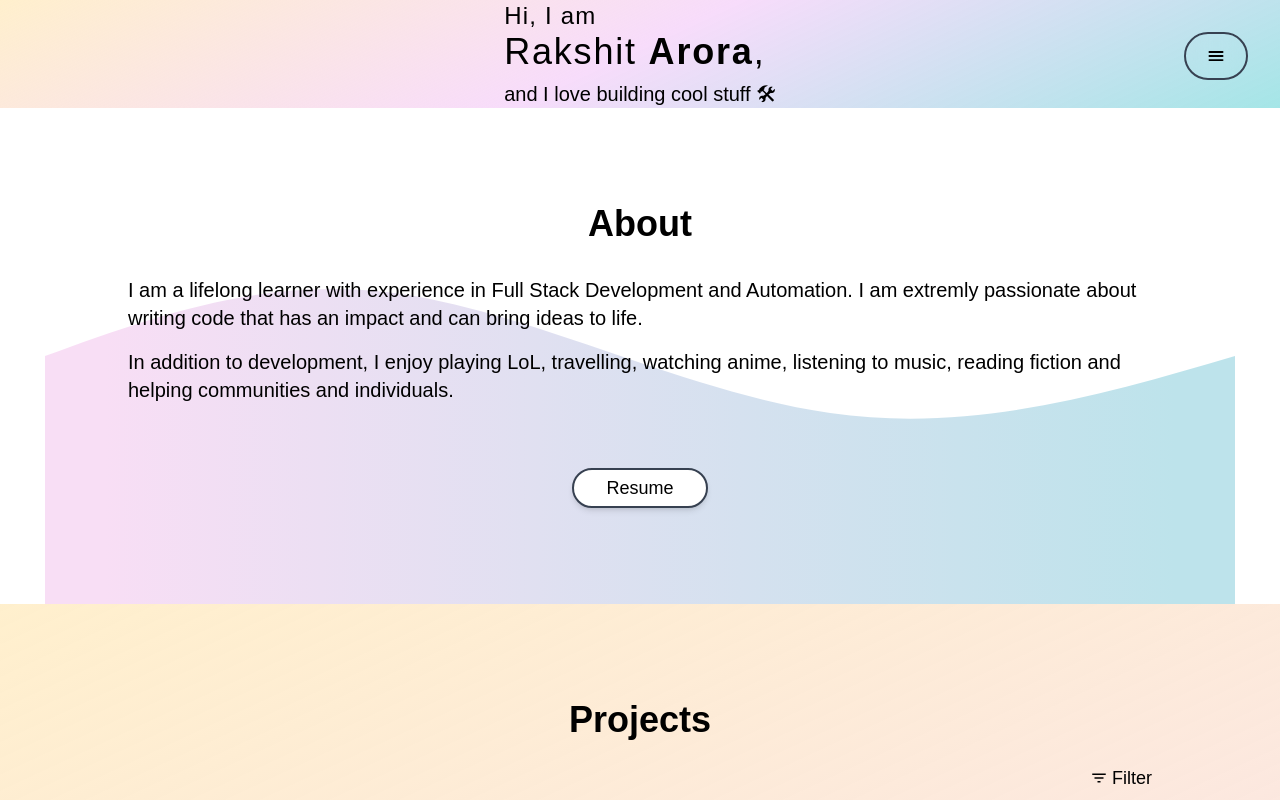
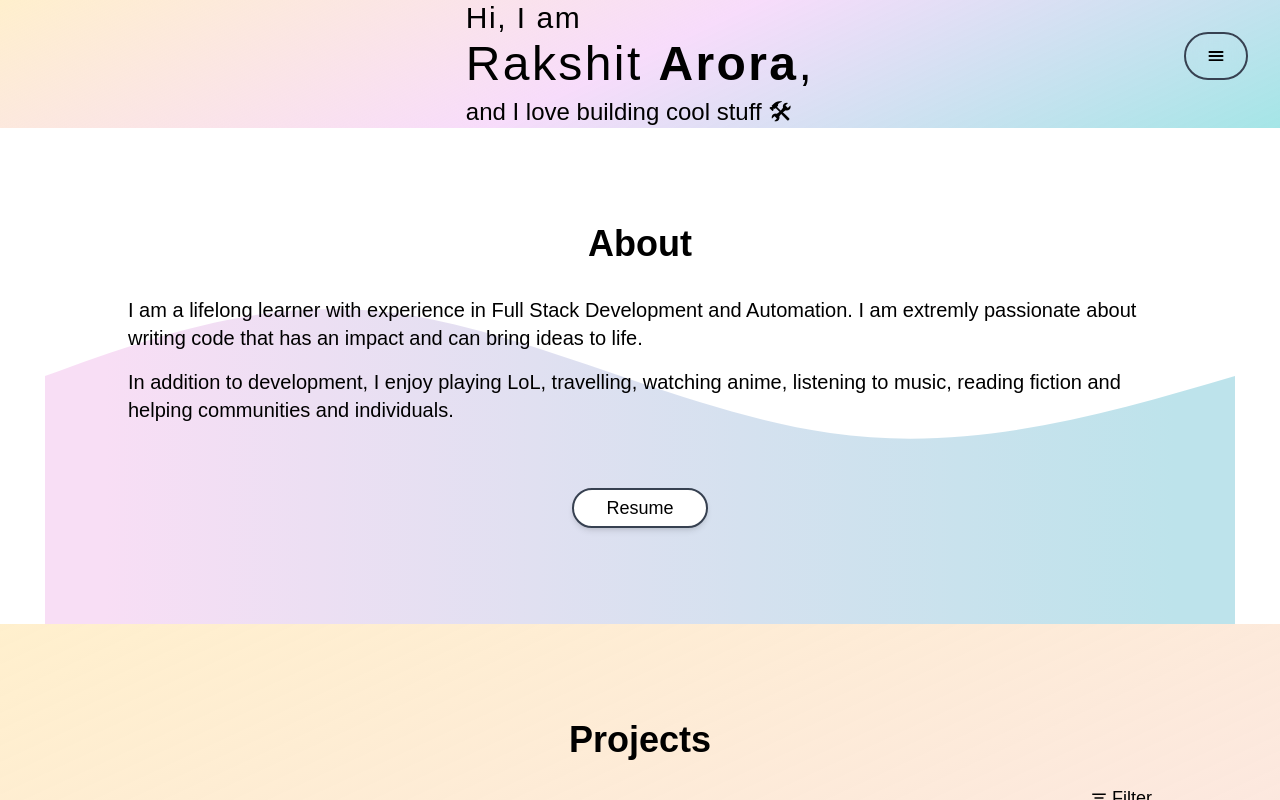
Before and after one commit to rakshit087/rakshit087.github.io, a Next.js app: page / in a window 1280 px wide. Built offline with nearby package versions, Linux system fonts and the light colour scheme; what next-real-viewport would draw is missing.

Commit message:
Made Intro for lg screens

```diff
--- a/src/sections/Intro.tsx
+++ b/src/sections/Intro.tsx
@@ -2,11 +2,11 @@ export const Intro = () => {
   return (
     <section id="intro" className="flex flex-col items-center justify-center fill-screen snap-start add-bg">
       <div>
-        <p className="text-xl tracking-wider md:text-2xl">Hi, I am</p>
-        <p className="text-3xl tracking-wider md:text-4xl">
+        <p className="text-xl tracking-wider md:text-2xl lg:text-3xl lg:mb-1">Hi, I am</p>
+        <p className="text-3xl tracking-wider md:text-4xl lg:text-5xl lg:mb-1">
           Rakshit <strong>Arora</strong>,
         </p>
-        <p className="mt-2 text-lg md:text-xl">and I love building cool stuff 🛠</p>
+        <p className="mt-2 text-lg md:text-xl lg:text-2xl ">and I love building cool stuff 🛠</p>
       </div>
     </section>
   );
```
